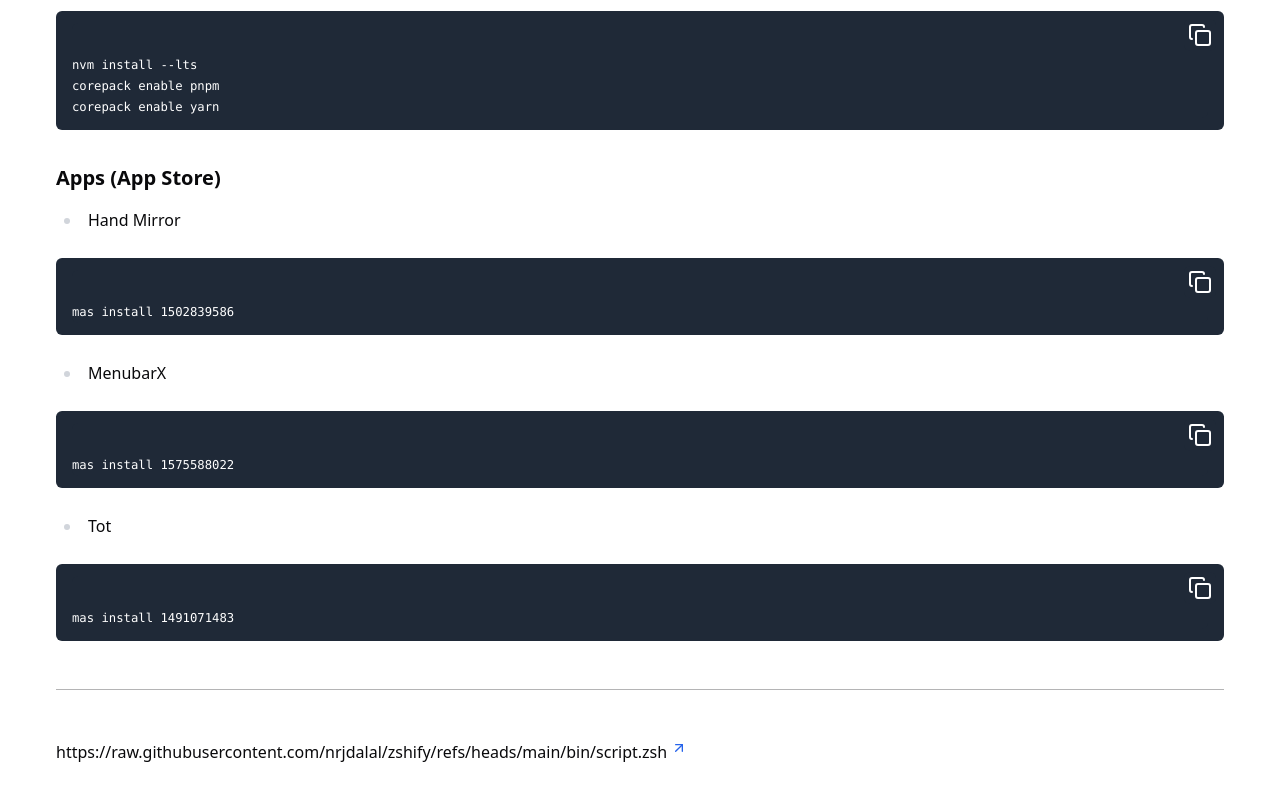
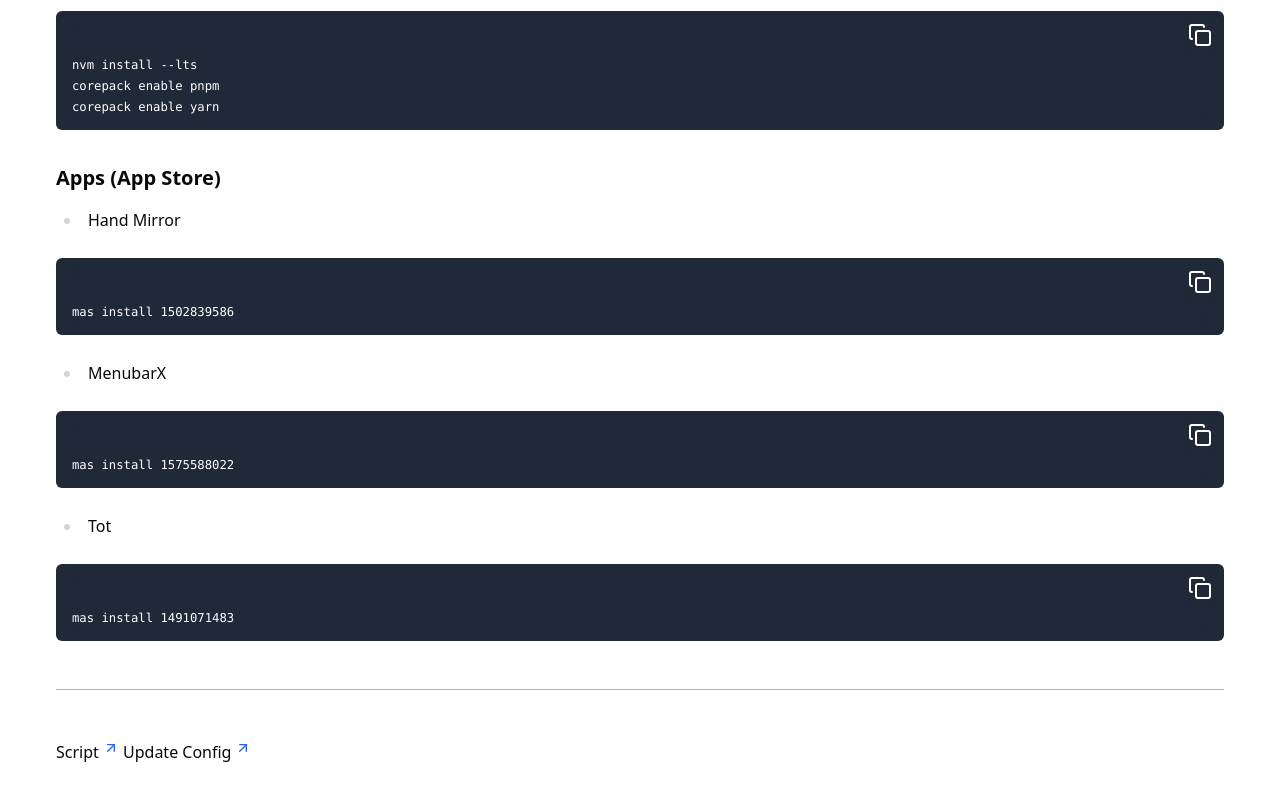
Before and after one commit to nrjdalal/v0.nrjdalal.com, a Next.js app: page /blog/mac in a window 1280 px wide. Shown: the part 855-1655 px from the top of the page. Built offline with nearby package versions, Linux system fonts and the light colour scheme; no server answers.

Commit message:
Update page.mdx

```diff
--- a/src/app/(mdx)/blog/mac/page.mdx
+++ b/src/app/(mdx)/blog/mac/page.mdx
@@ -58,4 +58,5 @@ mas install 1491071483
 
 ---
 
-https://raw.githubusercontent.com/nrjdalal/zshify/refs/heads/main/bin/script.zsh
+[Script](https://raw.githubusercontent.com/nrjdalal/zshify/refs/heads/main/bin/script.zsh)
+[Update Config](https://github.com/nrjdalal/zshify/edit/main/config/profile.zsh)
```
